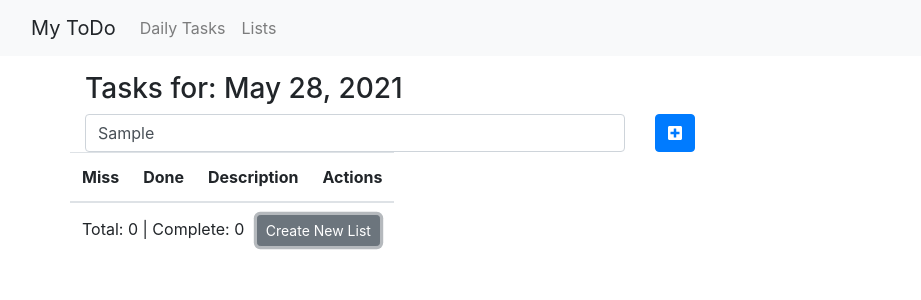
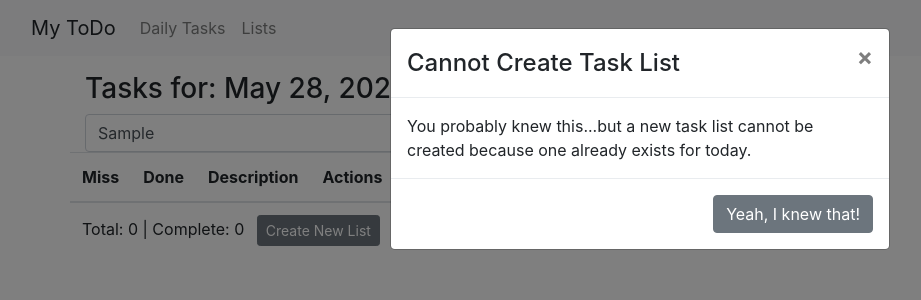
Before and after one commit to walkersoft/my-todoer-angular, an Angular app: page / in a window 1280 px wide. Both pictures are taken after typing "Sample" into the empty fields and a click on the button "Create New List". Shown: the top 300 px of the page, without its empty margins (0-921 px from the left). Built offline with nearby package versions, Linux system fonts and the light colour scheme.

Commit message:
added modals using ngx-bootstrap

```diff
--- a/src/app/app.module.ts
+++ b/src/app/app.module.ts
@@ -5,6 +5,7 @@ import { FontAwesomeModule } from '@fortawesome/angular-fontawesome';
 
 import { AppComponent } from './app.component';
 import { TodaysTasksComponent } from './todays-tasks/todays-tasks.component';
+import { ModalModule } from 'ngx-bootstrap/modal';
 
 @NgModule({
   declarations: [
@@ -14,7 +15,8 @@ import { TodaysTasksComponent } from './todays-tasks/todays-tasks.component';
   imports: [
     BrowserModule,
     FontAwesomeModule,
-    FormsModule
+    FormsModule,
+    ModalModule.forRoot(),
   ],
   providers: [],
   bootstrap: [AppComponent]
--- a/src/app/todays-tasks/todays-tasks.component.html
+++ b/src/app/todays-tasks/todays-tasks.component.html
@@ -40,7 +40,7 @@
         </tbody>
         <tfoot>
           <td colspan="4">Total: {{ taskCount }} | Complete: {{ completeCount }}
-            <button class="btn btn-sm btn-secondary ml-2" (click)="createNewList()">Create New List</button>
+            <button class="btn btn-sm btn-secondary ml-2" (click)="createNewList(taskExists)">Create New List</button>
           </td>
         </tfoot>
       </table>
@@ -68,3 +68,21 @@
     </div>
   </div>
 </div>
+
+<!-- Unable to Create New Task List Modal -->
+<ng-template #taskExists>
+  <div class="modal-header">
+    <h4 class="modal-title pull-left">Cannot Create Task List</h4>
+    <button type="button" class="close pull-right" aria-label="Close" (click)="modalRef.hide()">
+      <span aria-hidden="true">&times;</span>
+    </button>
+  </div>
+  <div class="modal-body">
+    You probably knew this...but a new task list cannot be created because one already exists for today.
+  </div>
+  <div class="modal-footer">
+    <button type="button" class="btn btn-secondary" aria-label="Close" (click)="modalRef.hide()">
+      Yeah, I knew that!
+    </button>
+  </div>
+</ng-template>
--- a/src/app/todays-tasks/todays-tasks.component.ts
+++ b/src/app/todays-tasks/todays-tasks.component.ts
@@ -1,5 +1,6 @@
-import { Component, OnChanges, OnInit, SimpleChange, SimpleChanges } from '@angular/core';
+import { Component, OnChanges, OnInit, SimpleChange, SimpleChanges, TemplateRef } from '@angular/core';
 import { faEdit, faTrashAlt, faPlusSquare } from '@fortawesome/free-solid-svg-icons';
+import { BsModalRef, BsModalService } from 'ngx-bootstrap/modal';
 import { DataStorageService } from '../services/data-storage.service';
 import { MyTaskList } from './MyTaskList';
 import { TaskItem } from './TaskItem';
@@ -19,6 +20,7 @@ export class TodaysTasksComponent implements OnInit, OnChanges {
 
   taskDescription: string = "";
   processNew: boolean = true;
+  modalRef!: BsModalRef;
 
   taskCount: number = 0;
   completeCount: number = 0;
@@ -28,7 +30,7 @@ export class TodaysTasksComponent implements OnInit, OnChanges {
 
   todaysTasks: MyTaskList;
 
-  constructor(private storage: DataStorageService) {
+  constructor(private storage: DataStorageService, private modalService: BsModalService) {
     this.todaysTasks = storage.getLatestTask();
   }
 
@@ -89,11 +91,12 @@ export class TodaysTasksComponent implements OnInit, OnChanges {
     this.faInputIcon = faPlusSquare;
   }
 
-  createNewList(): void {
+  createNewList(taskExists: TemplateRef<any>): void {
     let newTask = new MyTaskList();
 
     if (newTask.name === this.todaysTasks.name) {
       console.log('Task list for today is already set.');
+      this.modalRef = this.modalService.show(taskExists);
     } else {
       this.todaysTasks.items.forEach(t => {
         let clone = {...t};
@@ -107,5 +110,4 @@ export class TodaysTasksComponent implements OnInit, OnChanges {
       this.updateTaskTallies();
     }
   }
-
 }
```
